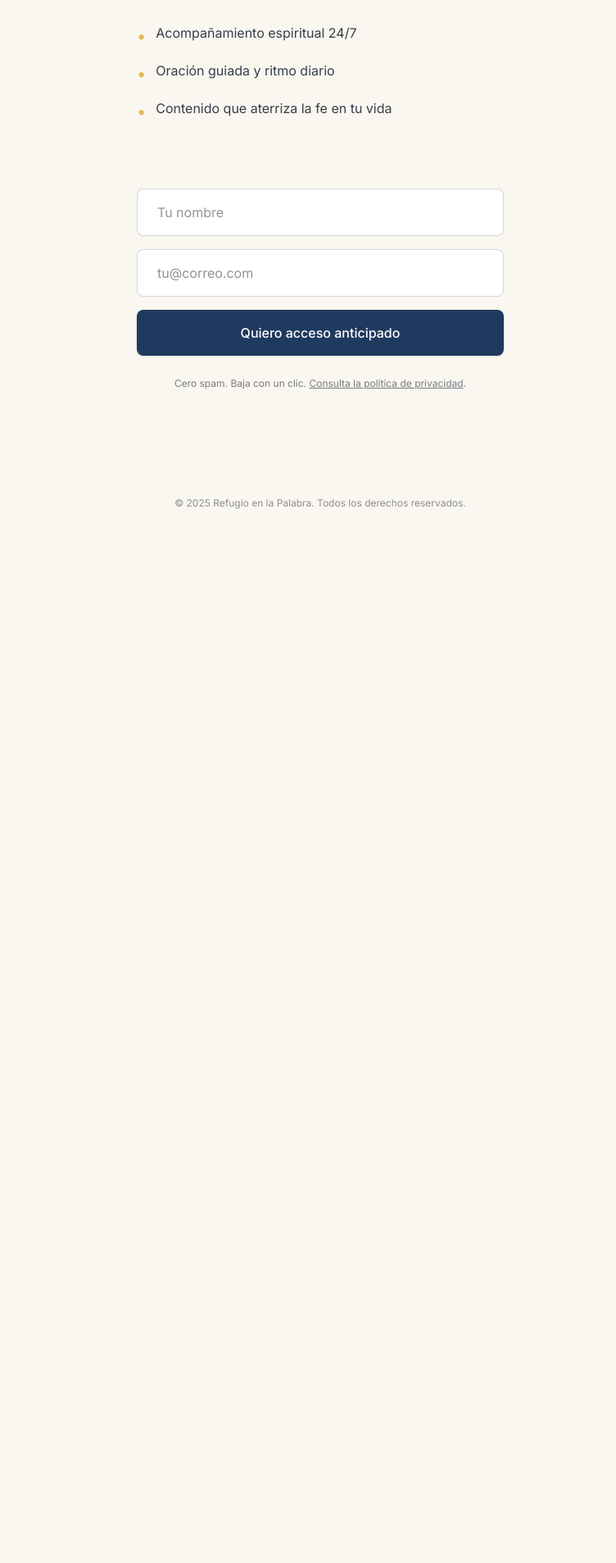
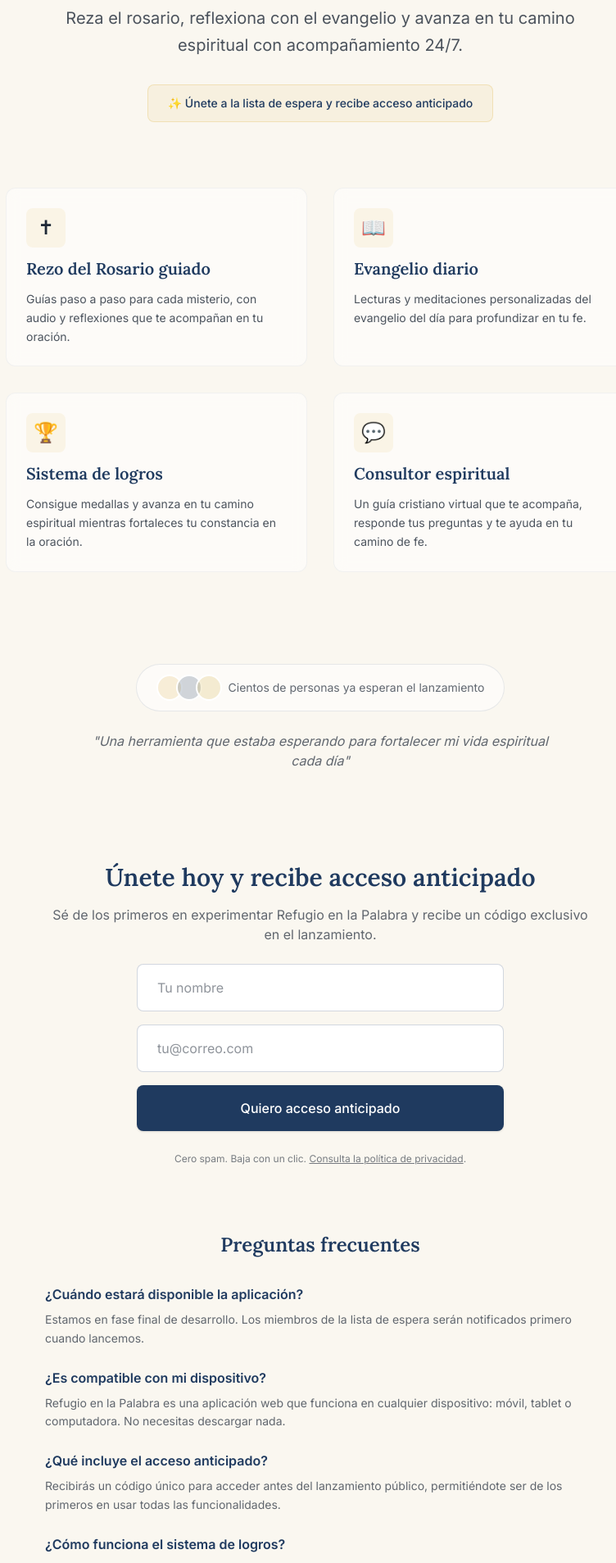
Before and after one commit to boscogd/waitlist, a Next.js app: page / in a window 1280 px wide. Shown: the part 280-2187 px from the top of the page at 82% size, without its empty margins (249-1001 px from the left). Before the commit the page ends 934 px from the top, so only its background shows below. Built offline with nearby package versions, Linux system fonts and the light colour scheme.

Commit message:
feat: Improve landing page with enhanced hero, benefits, social proof and FAQ

```diff
--- a/app/page.tsx
+++ b/app/page.tsx
@@ -4,49 +4,158 @@
   return (
     <div className="min-h-screen bg-marfil flex flex-col">
       {/* Main Content */}
-      <main className="flex-1 flex items-center justify-center px-6 py-16 sm:py-24">
-        <div className="w-full max-w-2xl mx-auto text-center space-y-12">
-          {/* Header */}
-          <div className="space-y-6">
-            <h1 className="font-[family-name:var(--font-lora)] text-4xl sm:text-5xl md:text-6xl font-semibold text-azul leading-tight tracking-tight">
-              Refugio en la Palabra
-            </h1>
-            <p className="font-[family-name:var(--font-inter)] text-lg sm:text-xl text-texto/80 max-w-xl mx-auto leading-relaxed">
-              Tu espacio diario para orar, comprender y avanzar con sentido.
-            </p>
-          </div>
+      <main className="flex-1 px-6 py-16 sm:py-20">
+        <div className="w-full max-w-4xl mx-auto space-y-20">
 
-          {/* Features */}
-          <div className="space-y-4 max-w-md mx-auto">
-            <div className="flex items-start gap-3 text-left">
-              <span className="text-albero text-xl mt-0.5">•</span>
-              <p className="font-[family-name:var(--font-inter)] text-base text-texto/90">
-                Acompañamiento espiritual 24/7
+          {/* Hero Section */}
+          <section className="text-center space-y-8 pt-8">
+            <div className="space-y-6">
+              <h1 className="font-[family-name:var(--font-lora)] text-4xl sm:text-5xl md:text-6xl font-semibold text-azul leading-tight tracking-tight">
+                Fortalece tu fe cada día<br />con tu guía espiritual
+              </h1>
+              <p className="font-[family-name:var(--font-inter)] text-lg sm:text-xl text-texto/80 max-w-2xl mx-auto leading-relaxed">
+                Reza el rosario, reflexiona con el evangelio y avanza en tu camino espiritual con acompañamiento 24/7.
               </p>
             </div>
-            <div className="flex items-start gap-3 text-left">
-              <span className="text-albero text-xl mt-0.5">•</span>
-              <p className="font-[family-name:var(--font-inter)] text-base text-texto/90">
-                Oración guiada y ritmo diario
+
+            {/* CTA destacado */}
+            <div className="inline-block bg-albero/10 border border-albero/30 rounded-lg px-6 py-3">
+              <p className="text-sm text-azul font-medium">
+                ✨ Únete a la lista de espera y recibe acceso anticipado
               </p>
             </div>
-            <div className="flex items-start gap-3 text-left">
-              <span className="text-albero text-xl mt-0.5">•</span>
-              <p className="font-[family-name:var(--font-inter)] text-base text-texto/90">
-                Contenido que aterriza la fe en tu vida
+          </section>
+
+          {/* Beneficios principales */}
+          <section className="grid md:grid-cols-2 gap-8 max-w-3xl mx-auto">
+            <div className="bg-white/50 backdrop-blur-sm rounded-xl p-6 space-y-3 border border-azul/5">
+              <div className="w-12 h-12 bg-albero/10 rounded-lg flex items-center justify-center text-2xl">
+                ✝
+              </div>
+              <h3 className="font-[family-name:var(--font-lora)] text-xl font-semibold text-azul">
+                Rezo del Rosario guiado
+              </h3>
+              <p className="text-texto/80 text-sm leading-relaxed">
+                Guías paso a paso para cada misterio, con audio y reflexiones que te acompañan en tu oración.
               </p>
             </div>
-          </div>
 
-          {/* Waitlist Form */}
-          <div className="pt-8">
+            <div className="bg-white/50 backdrop-blur-sm rounded-xl p-6 space-y-3 border border-azul/5">
+              <div className="w-12 h-12 bg-albero/10 rounded-lg flex items-center justify-center text-2xl">
+                📖
+              </div>
+              <h3 className="font-[family-name:var(--font-lora)] text-xl font-semibold text-azul">
+                Evangelio diario
+              </h3>
+              <p className="text-texto/80 text-sm leading-relaxed">
+                Lecturas y meditaciones personalizadas del evangelio del día para profundizar en tu fe.
+              </p>
+            </div>
+
+            <div className="bg-white/50 backdrop-blur-sm rounded-xl p-6 space-y-3 border border-azul/5">
+              <div className="w-12 h-12 bg-albero/10 rounded-lg flex items-center justify-center text-2xl">
+                🏆
+              </div>
+              <h3 className="font-[family-name:var(--font-lora)] text-xl font-semibold text-azul">
+                Sistema de logros
+              </h3>
+              <p className="text-texto/80 text-sm leading-relaxed">
+                Consigue medallas y avanza en tu camino espiritual mientras fortaleces tu constancia en la oración.
+              </p>
+            </div>
+
+            <div className="bg-white/50 backdrop-blur-sm rounded-xl p-6 space-y-3 border border-azul/5">
+              <div className="w-12 h-12 bg-albero/10 rounded-lg flex items-center justify-center text-2xl">
+                💬
+              </div>
+              <h3 className="font-[family-name:var(--font-lora)] text-xl font-semibold text-azul">
+                Consultor espiritual
+              </h3>
+              <p className="text-texto/80 text-sm leading-relaxed">
+                Un guía cristiano virtual que te acompaña, responde tus preguntas y te ayuda en tu camino de fe.
+              </p>
+            </div>
+          </section>
+
+          {/* Prueba social */}
+          <section className="text-center space-y-6 py-8">
+            <div className="inline-flex items-center gap-2 bg-white/50 rounded-full px-6 py-3 border border-azul/10">
+              <div className="flex -space-x-2">
+                <div className="w-8 h-8 rounded-full bg-albero/20 border-2 border-white" />
+                <div className="w-8 h-8 rounded-full bg-azul/20 border-2 border-white" />
+                <div className="w-8 h-8 rounded-full bg-dorado/20 border-2 border-white" />
+              </div>
+              <p className="text-sm text-texto/70">
+                Cientos de personas ya esperan el lanzamiento
+              </p>
+            </div>
+            <p className="font-[family-name:var(--font-inter)] text-base text-texto/70 italic max-w-xl mx-auto">
+              "Una herramienta que estaba esperando para fortalecer mi vida espiritual cada día"
+            </p>
+          </section>
+
+          {/* Formulario de Waitlist */}
+          <section className="max-w-2xl mx-auto space-y-6 text-center">
+            <div className="space-y-4">
+              <h2 className="font-[family-name:var(--font-lora)] text-3xl font-semibold text-azul">
+                Únete hoy y recibe acceso anticipado
+              </h2>
+              <p className="text-texto/70">
+                Sé de los primeros en experimentar Refugio en la Palabra y recibe un código exclusivo en el lanzamiento.
+              </p>
+            </div>
             <WaitlistForm />
-          </div>
+          </section>
+
+          {/* FAQ */}
+          <section className="max-w-2xl mx-auto space-y-8">
+            <h2 className="font-[family-name:var(--font-lora)] text-2xl font-semibold text-azul text-center">
+              Preguntas frecuentes
+            </h2>
+            <div className="space-y-6">
+              <div className="space-y-2">
+                <h3 className="font-[family-name:var(--font-inter)] text-base font-semibold text-azul">
+                  ¿Cuándo estará disponible la aplicación?
+                </h3>
+                <p className="text-texto/70 text-sm leading-relaxed">
+                  Estamos en fase final de desarrollo. Los miembros de la lista de espera serán notificados primero cuando lancemos.
+                </p>
+              </div>
+
+              <div className="space-y-2">
+                <h3 className="font-[family-name:var(--font-inter)] text-base font-semibold text-azul">
+                  ¿Es compatible con mi dispositivo?
+                </h3>
+                <p className="text-texto/70 text-sm leading-relaxed">
+                  Refugio en la Palabra es una aplicación web que funciona en cualquier dispositivo: móvil, tablet o computadora. No necesitas descargar nada.
+                </p>
+              </div>
+
+              <div className="space-y-2">
+                <h3 className="font-[family-name:var(--font-inter)] text-base font-semibold text-azul">
+                  ¿Qué incluye el acceso anticipado?
+                </h3>
+                <p className="text-texto/70 text-sm leading-relaxed">
+                  Recibirás un código único para acceder antes del lanzamiento público, permitiéndote ser de los primeros en usar todas las funcionalidades.
+                </p>
+              </div>
+
+              <div className="space-y-2">
+                <h3 className="font-[family-name:var(--font-inter)] text-base font-semibold text-azul">
+                  ¿Cómo funciona el sistema de logros?
+                </h3>
+                <p className="text-texto/70 text-sm leading-relaxed">
+                  A medida que rezas, lees el evangelio y mantienes tu práctica diaria, desbloquearás medallas y logros que te motivan a continuar en tu camino espiritual.
+                </p>
+              </div>
+            </div>
+          </section>
+
         </div>
       </main>
 
       {/* Footer */}
-      <footer className="py-8 px-6 text-center">
+      <footer className="py-8 px-6 text-center border-t border-azul/10 mt-16">
         <p className="text-xs text-texto/50">
           © {new Date().getFullYear()} Refugio en la Palabra. Todos los derechos reservados.
         </p>
```
